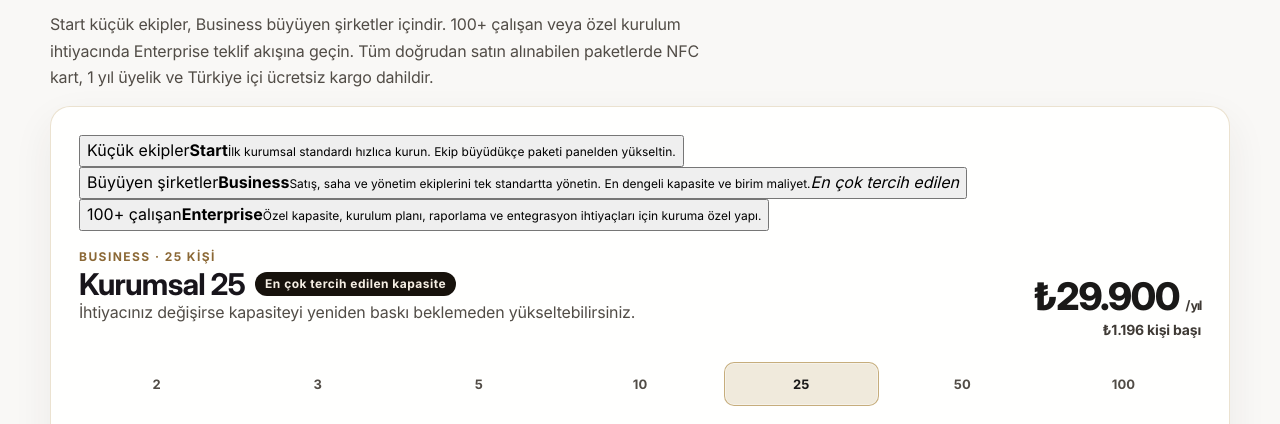
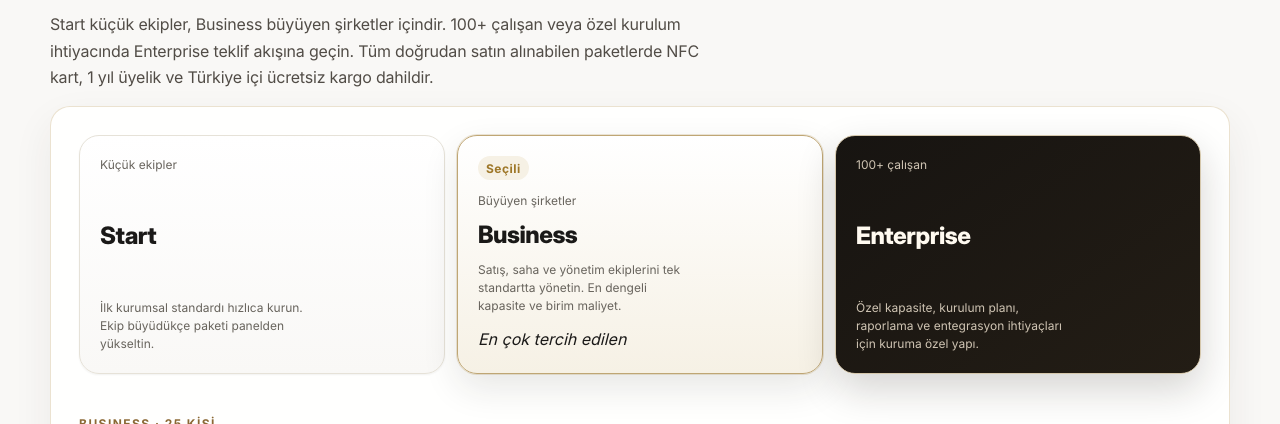
Before and after one commit to sevcanesim/id_system, a Next.js app: page /kurumsal in a window 1280 px wide. Shown: the part 1420-1844 px from the top of the page. Built offline with nearby package versions, Linux system fonts and the light colour scheme; no server answers.

Commit message:
fix(ui): align corporate pricing with premium tier styles

```diff
--- a/app/kurumsal/CorporatePackPicker.tsx
+++ b/app/kurumsal/CorporatePackPicker.tsx
@@ -82,29 +82,30 @@ export default function CorporatePackPicker({
 
   return (
     <div className="corporate-pack-picker">
-      <div className="corporate-pricing-tiers" aria-label="Kurumsal paket seviyeleri">
-        {tiers.map((item) => {
-          const active = item.id === tier.id;
+      <div className="corporate-pack-picker__tiers" aria-label="Kurumsal paket seviyeleri">
+        {tiers.map((tierOption) => {
+          const active = tierOption.id === tier.id;
+          const enterprise = tierOption.id === "ENTERPRISE";
           return (
             <button
-              key={item.id}
+              key={tierOption.id}
               type="button"
-              className={`corporate-pricing-tier${active ? " is-active" : ""}${item.popular ? " is-popular" : ""}`}
+              className={`corporate-pack-picker__tier${active ? " is-active" : ""}${tierOption.popular ? " is-popular" : ""}${enterprise ? " corporate-pack-picker__tier--enterprise" : ""}`}
               aria-pressed={active}
               onClick={() => {
-                if (item.id === "ENTERPRISE") {
+                if (enterprise) {
                   document.querySelector("#teklif")?.scrollIntoView({ behavior: "smooth", block: "start" });
                   return;
                 }
-                const preferredSeats = item.id === "START" ? 5 : 25;
+                const preferredSeats = tierOption.id === "START" ? 5 : 25;
                 const nextIndex = packs.findIndex((candidate) => candidate.seats === preferredSeats);
                 if (nextIndex >= 0) setIndex(nextIndex);
               }}
             >
-              <span>{item.eyebrow}</span>
-              <strong>{item.title}</strong>
-              <small>{item.description}</small>
-              {item.popular ? <em>En çok tercih edilen</em> : null}
+              <span className="corporate-pack-picker__tier-copy">{tierOption.eyebrow}</span>
+              <strong className="corporate-pack-picker__tier-name">{tierOption.title}</strong>
+              <small className="corporate-pack-picker__tier-copy">{tierOption.description}</small>
+              {tierOption.popular ? <em>En çok tercih edilen</em> : null}
             </button>
           );
         })}
@@ -124,17 +125,17 @@ export default function CorporatePackPicker({
 
       <div className="corporate-pack-picker__control">
         <div className="corporate-pack-picker__ticks" role="list" aria-label="Ekip büyüklüğü">
-          {packs.map((item, tickIndex) => (
+          {packs.map((packOption, tickIndex) => (
             <button
-              key={item.code}
+              key={packOption.code}
               type="button"
               role="listitem"
-              className={`corporate-pack-picker__tick${tickIndex === index ? " is-active" : ""}${item.popular ? " is-popular" : ""}`}
+              className={`corporate-pack-picker__tick${tickIndex === index ? " is-active" : ""}${packOption.popular ? " is-popular" : ""}`}
               onClick={() => setIndex(tickIndex)}
-              aria-label={`${item.seats} kullanıcı${item.popular ? ", en çok tercih edilen kapasite" : ""}`}
+              aria-label={`${packOption.seats} kullanıcı${packOption.popular ? ", en çok tercih edilen kapasite" : ""}`}
               aria-pressed={tickIndex === index}
             >
-              {item.seats}
+              {packOption.seats}
             </button>
           ))}
         </div>
```
